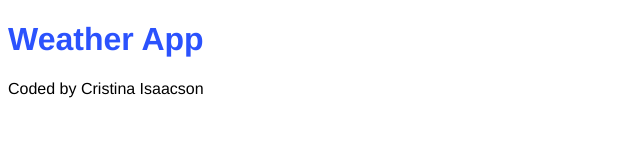
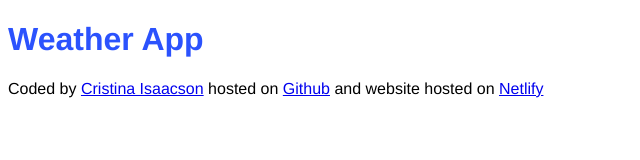
Before and after one commit to nycxcristie/2025updated_weatherapp, a plain HTML site: page index.html in a window 1280 px wide. Shown: the whole page, without its empty margins (0-640 px from the left). Drawn offline with Linux system fonts and the light colour scheme.

Commit message:
added links to footer

```diff
--- a/index.html
+++ b/index.html
@@ -8,7 +8,11 @@
   </head>
   <body>
     <h1>Weather App</h1>
-    <footer>Coded by Cristina Isaacson</footer>
+    <footer>
+      Coded by <a href="https://dainty-seahorse-d759fc.netlify.app/about" target=""_blank"">Cristina Isaacson</a> hosted on
+      <a href="http://github.com/nycxcristie" target="_blank">Github</a> and website hosted on
+      <a href="https://2005updatedweatherapp.netlify.app/" target="_blank"">Netlify</a>
+    </footer>
     <script src="src/script.js"></script>
   </body>
 </html>
```
